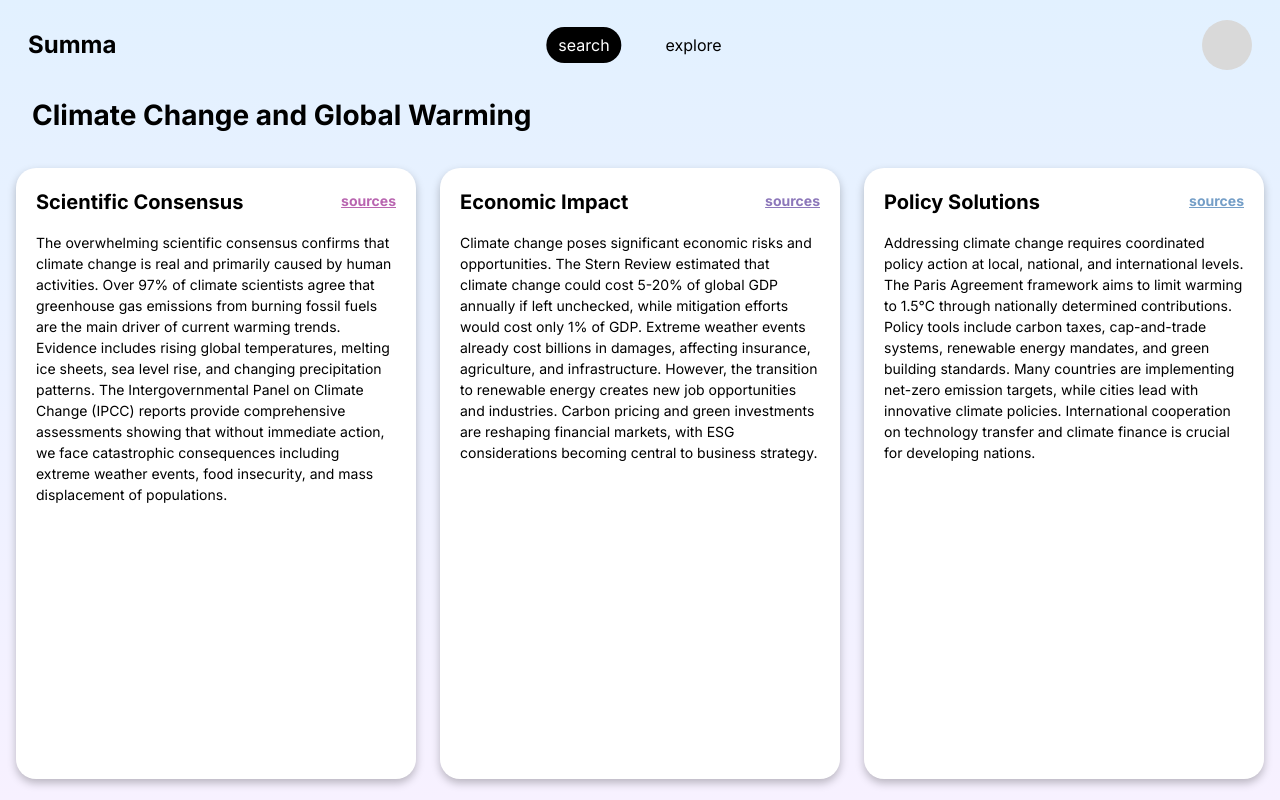
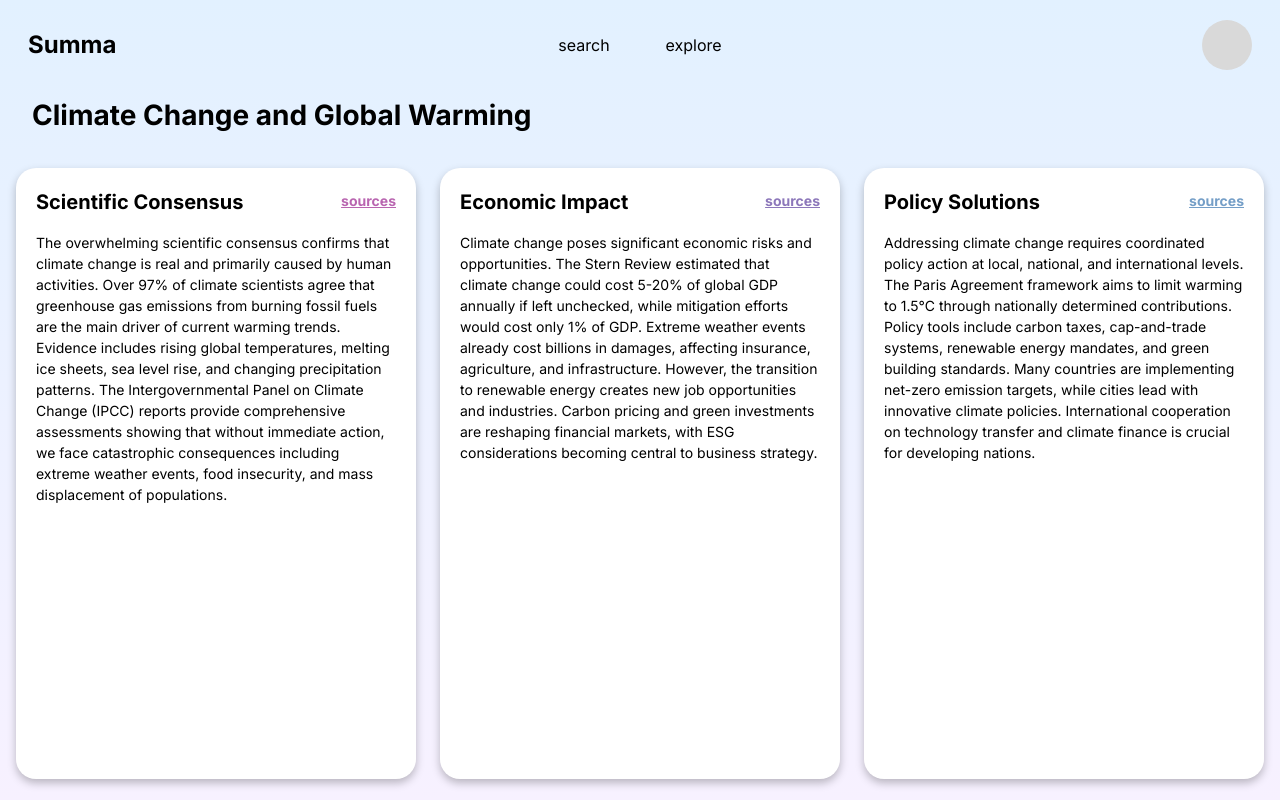
Before and after one commit to maymilla/Summa, a Next.js app: page /topic/1 in a window 1280 px wide. Shown: the top 800 px of the page. Built offline with nearby package versions, Linux system fonts and the light colour scheme.

Commit message:
fix: header pathing

```diff
--- a/components/Header.tsx
+++ b/components/Header.tsx
@@ -1,6 +1,9 @@
 import Link from "next/link";
+import { usePathname } from "next/navigation";
 
 export default function Header() {
+  const pathname = usePathname();
+
   return (
     <header className="flex items-center w-full px-4 sm:px-7 pt-5 pb-6 relative min-w-[320px]">
       {/* Logo */}
@@ -12,20 +15,24 @@ export default function Header() {
       <div className="absolute left-1/2 transform -translate-x-1/2 flex items-center gap-4 sm:gap-8">
         <Link
           href="/search"
-          className="inline-flex items-center justify-center px-3 py-1.5 bg-black text-white text-sm sm:text-base font-normal rounded-[20px] whitespace-nowrap"
+          className={`inline-flex items-center justify-center px-3 py-1.5 text-sm sm:text-base font-normal rounded-[20px] whitespace-nowrap transition-colors ${
+            pathname === '/search'
+              ? 'bg-black text-white'
+              : 'bg-transparent text-black'
+          }`}
         >
           search
         </Link>
-        <button
-          className="inline-flex items-center justify-center px-3 py-1.5 text-black text-sm sm:text-base font-normal relative group whitespace-nowrap"
-          title="Coming soon!"
+        <Link
+          href="/explore"
+          className={`inline-flex items-center justify-center px-3 py-1.5 text-sm sm:text-base font-normal rounded-[20px] whitespace-nowrap transition-colors ${
+            pathname === '/explore'
+              ? 'bg-black text-white'
+              : 'bg-transparent text-black'
+          }`}
         >
           explore
-          {/* Tooltip */}
-          <div className="absolute bottom-full left-1/2 transform -translate-x-1/2 mb-2 px-2 py-1 bg-black text-white text-xs rounded opacity-0 group-hover:opacity-100 transition-opacity duration-200 whitespace-nowrap z-10">
-            Coming soon!
-          </div>
-        </button>
+        </Link>
       </div>
 
       {/* Profile Avatar */}
```
